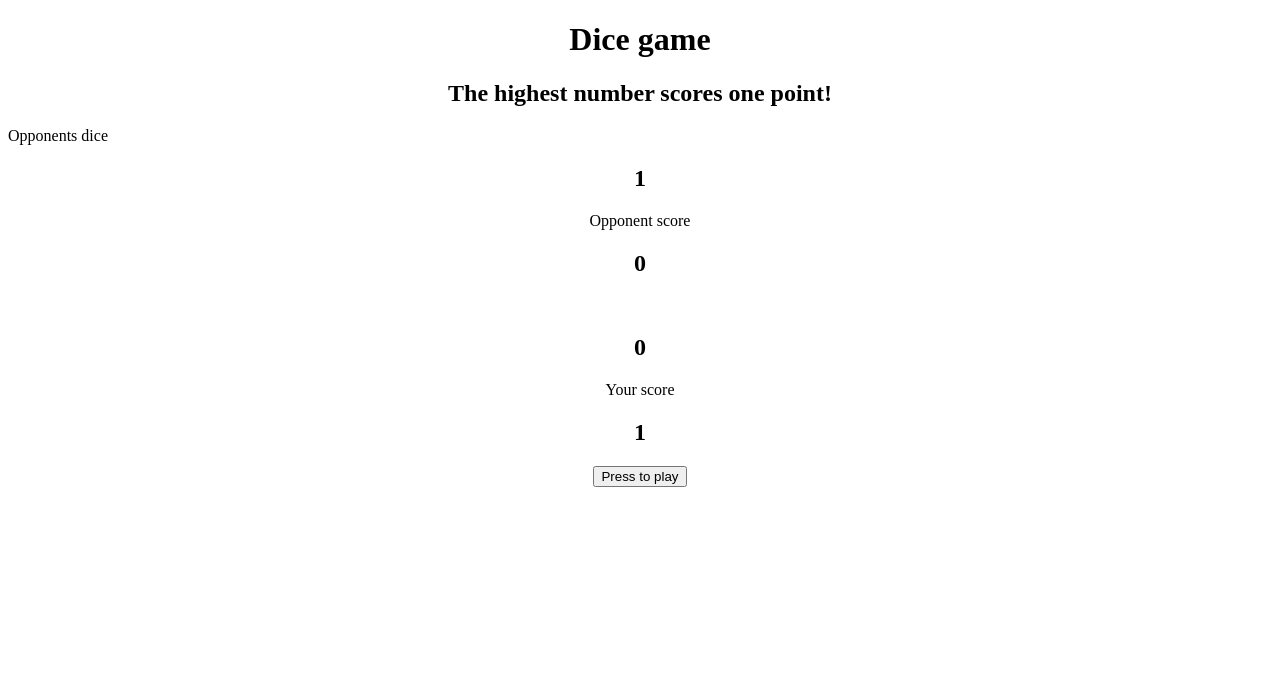
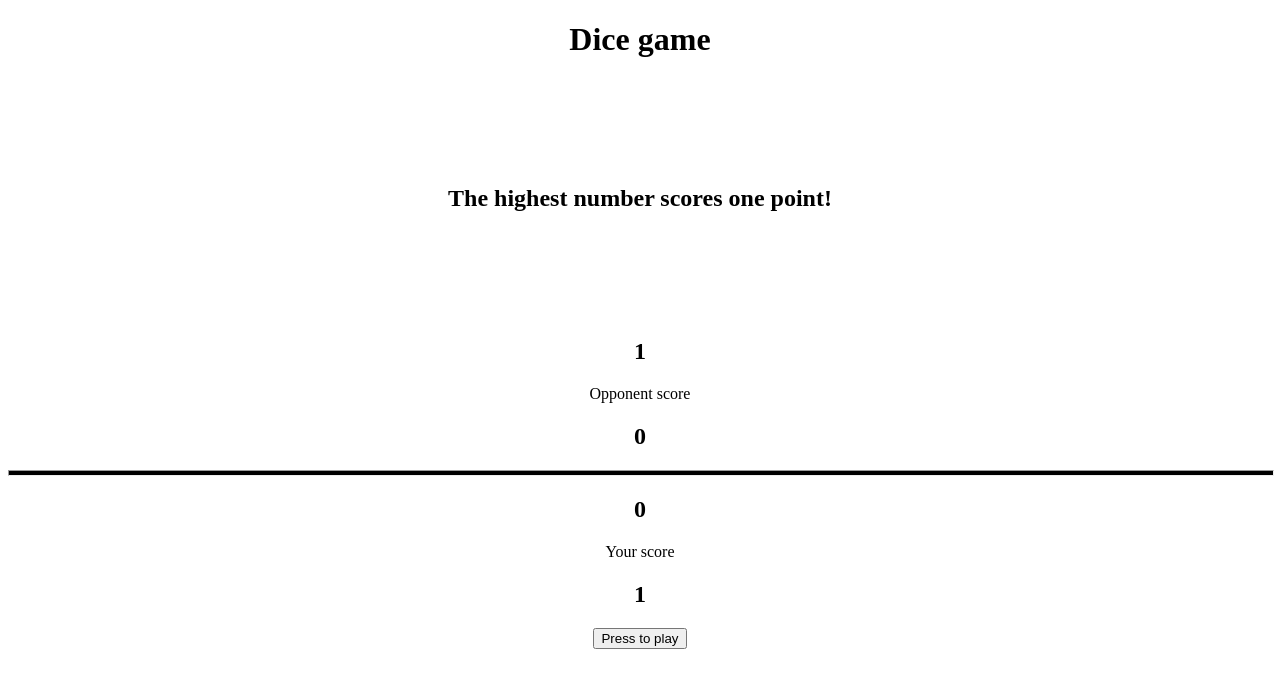
Before and after one commit to alexanderjsn/dicegame, a plain HTML site: page index.html in a window 1280 px wide. Drawn offline with Linux system fonts and the light colour scheme.

Commit message:
added hr line

```diff
--- a/assets/style.css
+++ b/assets/style.css
@@ -6,3 +6,14 @@
 #playbutton, .yourside, .opponentside{
     text-align: center;
 }
+
+.subtitle {
+    margin: 10%;
+}
+
+hr {
+    width: 100%;
+    height: 4px;
+    background-color: black;
+
+}
--- a/index.html
+++ b/index.html
@@ -12,11 +12,10 @@
     <h1 class="title">Dice game</h1>
     </header>
 <h2 class="subtitle">The highest number scores one point!</h2>
-<p>Opponents dice</p>
 <h2 class="opponentdice">1</h2>
 <p class="opponentside">Opponent score</p>
 <h2 class="opponentscore">0</h2>
-<br>
+<hr>
 <h2 class="playerscore">0</h2>
 <p class="yourside">Your score</p>
 <h2 class="playerdice">1</h2>
```
